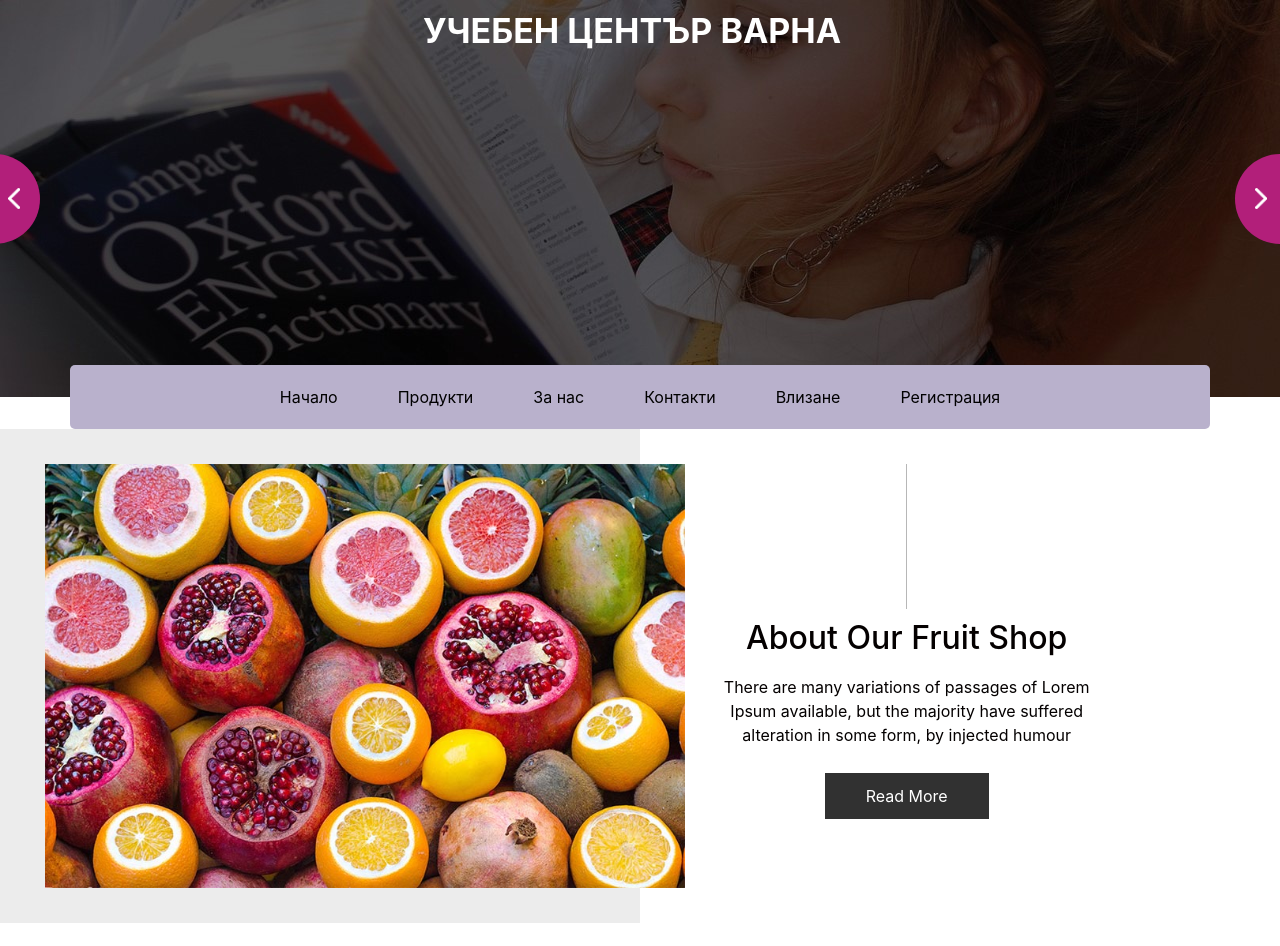
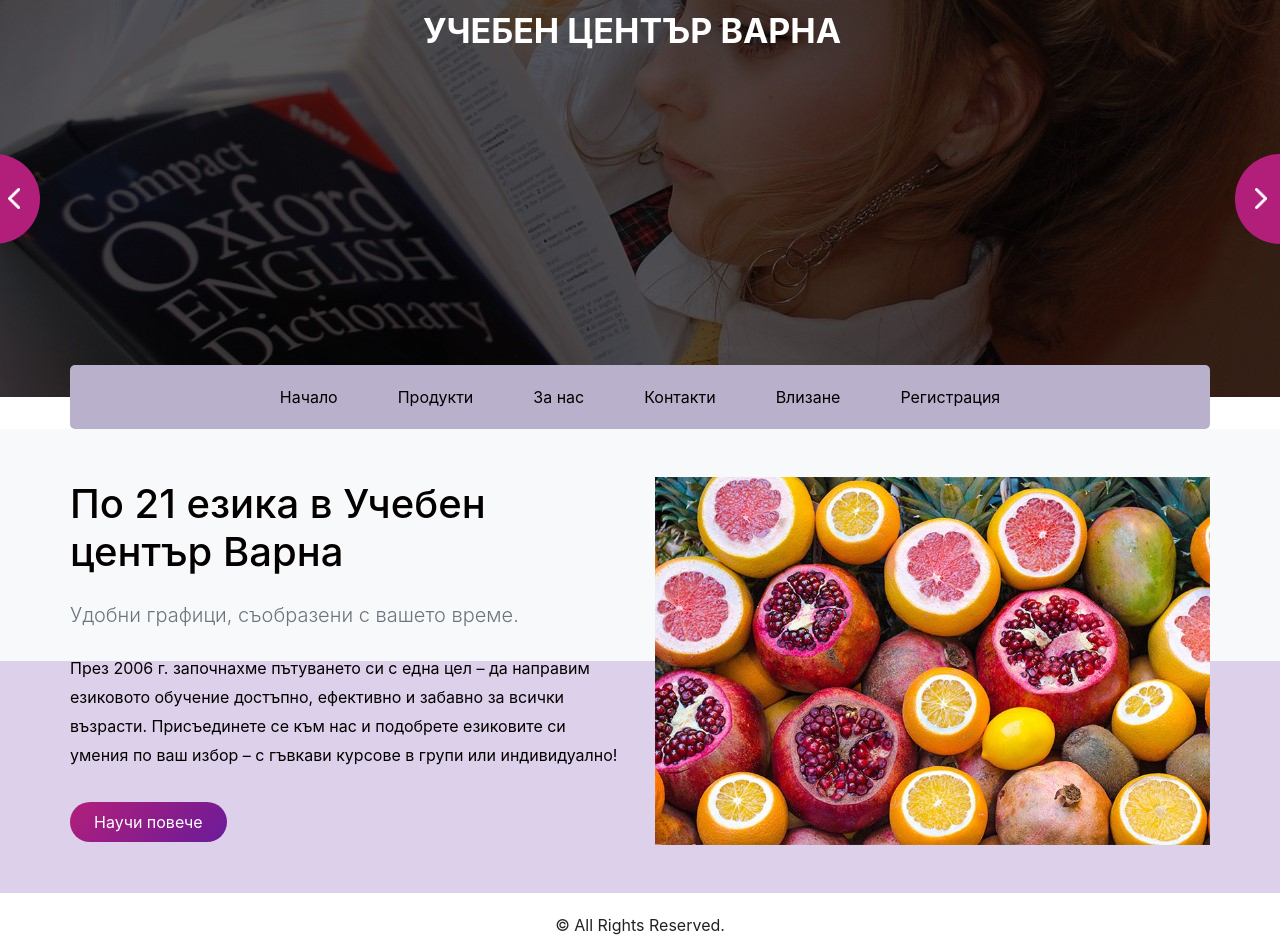
Before and after one commit to Simonaognyanova05/Language-resources, a React (Create React App) app in the folder site/: page /about in a window 1280 px wide. Shown: the top 946 px of the page. Built offline with nearby package versions, Linux system fonts and the light colour scheme; no server answers; a web font is replaced by a local one.

Commit message:
add new design for about

```diff
--- a/site/src/components/About.js
+++ b/site/src/components/About.js
@@ -1,29 +1,57 @@
 export default function About() {
     return (
-        <section class="about_section">
-            <div class="container-fluid">
-                <div class="row">
-                    <div class="col-md-6 px-0">
-                        <div class="img-box">
-                            <img src="images/about-img.jpg" alt="" />
-                        </div>
+        <section
+            className="py-5"
+            style={{
+                background: "linear-gradient(180deg, #f8f9fa 50%, #dcd0ea 50%)"
+            }}
+        >
+            <div className="container">
+                <div className="row align-items-center">
+
+                    {/* Text Content */}
+                    <div className="col-lg-6 mb-4 mb-lg-0">
+                        <h1 className="fw-bold display-5 mb-4">
+                            По 21 езика в Учебен център Варна
+                        </h1>
+
+                        <p className="lead text-muted mb-4">
+                            Удобни графици, съобразени с вашето време.
+                        </p>
+
+                        <p style={{ lineHeight: "1.8" }}>
+                            През 2006 г. започнахме пътуването си с една цел – да направим
+                            езиковото обучение достъпно, ефективно и забавно за всички
+                            възрасти. Присъединете се към нас и подобрете езиковите си
+                            умения по ваш избор – с гъвкави курсове в групи или
+                            индивидуално!
+                        </p>
+
+                        <button
+                            className="btn mt-3 px-4 py-2"
+                            style={{
+                                background: "linear-gradient(135deg, #B21F7A, #6A1B9A)",
+                                color: "white",
+                                borderRadius: "30px",
+                                border: "none"
+                            }}
+                        >
+                            Научи повече
+                        </button>
                     </div>
-                    <div class="col-md-5">
-                        <div class="detail-box">
-                            <div class="heading_container">
-                                <hr />
-                                <h2>
-                                    About Our Fruit Shop
-                                </h2>
-                            </div>
-                            <p>
-                                There are many variations of passages of Lorem Ipsum available, but the majority have suffered alteration in some form, by injected humour
-                            </p>
-                            <a href="">
-                                Read More
-                            </a>
-                        </div>
+
+                    {/* Image */}
+                    <div className="col-lg-6 text-center">
+                        <img
+                            src="/images/about-img.jpg"
+                            alt="about"
+                            className="img-fluid"
+                            style={{
+                                maxHeight: "420px"
+                            }}
+                        />
                     </div>
+
                 </div>
             </div>
         </section>
```
